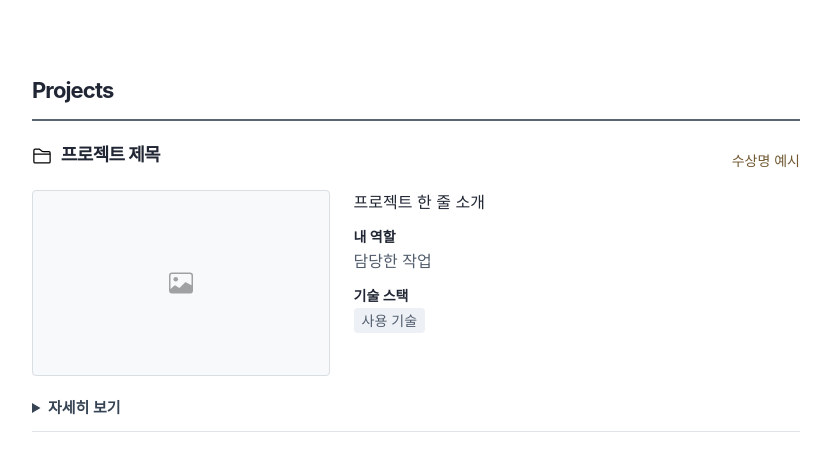
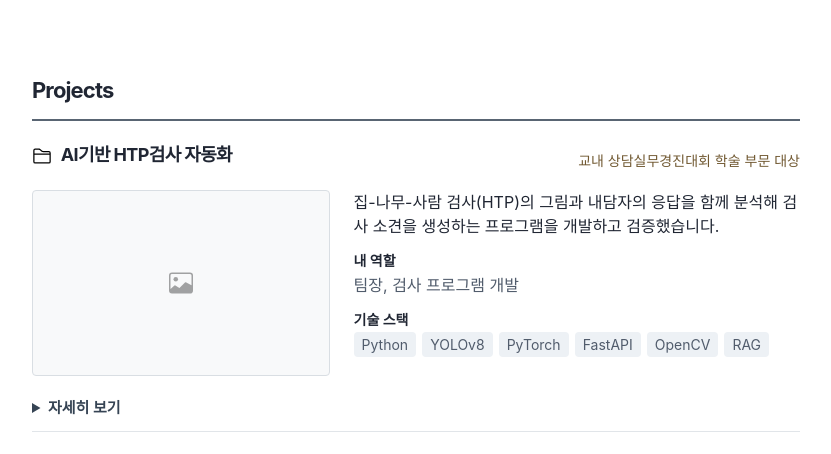
Before and after one commit to dbswjd0191a/dbswjd0191a.github.io, a plain HTML site: page index.html in a window 1280 px wide. Shown: the part 696-1150 px from the top of the page, without its empty margins (224-1055 px from the left). Drawn offline with Linux system fonts and the light colour scheme.

Commit message:
feat: feature HTP automation project

```diff
--- a/index.html
+++ b/index.html
@@ -5,7 +5,7 @@
   <meta name="viewport" content="width=device-width, initial-scale=1">
   <meta name="color-scheme" content="only light">
   <title>윤정 · 포트폴리오</title>
-  <link rel="stylesheet" href="./profile.css?v=12">
+  <link rel="stylesheet" href="./profile.css?v=13">
 </head>
 <body>
   <main>
@@ -84,27 +84,33 @@
       <h2 id="projects" lang="en">Projects</h2>
       <article class="project-entry">
         <header class="project-heading">
-          <h3><img src="./assets/projects/folder.svg" alt="" width="20" height="20">프로젝트 제목</h3>
-          <!-- 수상한 프로젝트에만 이 요소를 둡니다. -->
-          <span class="project-award">수상명 예시</span>
+          <h3><img src="./assets/projects/folder.svg" alt="" width="20" height="20">AI기반 HTP검사 자동화</h3>
+          <span class="project-award">교내 상담실무경진대회 학술 부문 대상</span>
         </header>
         <div class="project-overview">
           <div class="project-preview">
             <img class="preview-placeholder" src="./assets/contact/image.svg" alt="프로젝트 미리보기 사진 자리" width="24" height="24">
           </div>
           <div class="project-info">
-            <p>프로젝트 한 줄 소개</p>
+            <p>집-나무-사람 검사(HTP)의 그림과 내담자의 응답을 함께 분석해 검사 소견을 생성하는 프로그램을 개발하고 검증했습니다.</p>
             <dl>
               <dt>내 역할</dt>
-              <dd>담당한 작업</dd>
+              <dd>팀장, 검사 프로그램 개발</dd>
               <dt>기술 스택</dt>
-              <dd><span class="tech-tag">사용 기술</span></dd>
+              <dd class="tech-stack" lang="en">
+                <span class="tech-tag">Python</span>
+                <span class="tech-tag">YOLOv8</span>
+                <span class="tech-tag">PyTorch</span>
+                <span class="tech-tag">FastAPI</span>
+                <span class="tech-tag">OpenCV</span>
+                <span class="tech-tag">RAG</span>
+              </dd>
             </dl>
           </div>
         </div>
         <details class="project-details">
           <summary><span class="details-closed">자세히 보기</span><span class="details-open">접기</span></summary>
-          <p>프로젝트의 구현 과정과 결과를 담을 공간입니다.</p>
+          <p>HTP 검사 그림에 맞게 파인튜닝한 YOLOv8으로 그림 속 객체를 인식하고, OpenCV로 객체별 특징을 비교했습니다. 이어 RAG를 활용해 그림에서 추출한 특징과 내담자의 응답을 종합적으로 검토한 뒤 검사 소견을 생성하도록 구현했습니다.</p>
         </details>
       </article>
     </section>
--- a/profile.css
+++ b/profile.css
@@ -144,6 +144,7 @@ h3 { font-size: 1.125rem; line-height: 1.6; letter-spacing: -.035em; word-break:
   font-size: .875rem;
   color: #715932;
   text-align: right;
+  word-break: keep-all;
 }
 .project-overview {
   display: grid;
@@ -167,6 +168,7 @@ h3 { font-size: 1.125rem; line-height: 1.6; letter-spacing: -.035em; word-break:
 .project-info dl { margin: 0; }
 .project-info dt { margin-top: .75rem; font-size: .875rem; font-weight: 650; }
 .project-info dd { margin: .125rem 0 0; color: #515c6c; }
+.tech-stack { display: flex; flex-wrap: wrap; gap: .375rem; }
 .tech-tag {
   display: inline-block;
   padding: .125rem .5rem;
```
